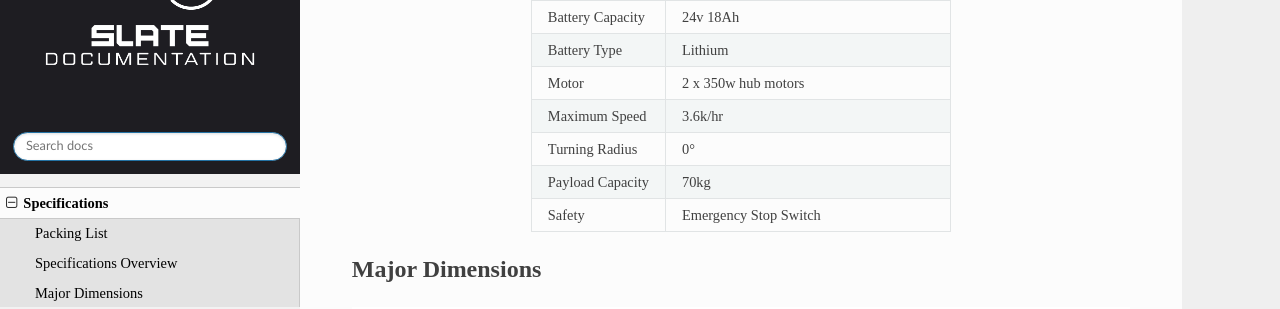
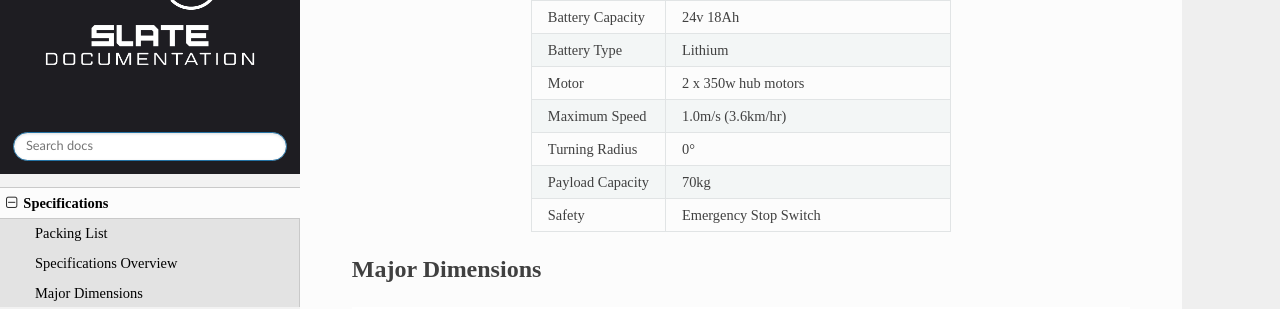
Before and after one commit to TrossenRobotics/slate_docs, a Sphinx documentation site: the page built from docs/specifications.rst, in a window 1280 px wide and 900 px high, scrolled down 470 px. Shown: the part 152-461 px from the top of the window. Built offline with Sphinx 7.4.7 and the Read the Docs theme 2.0.0, drawn with Linux system fonts in a browser that asks for light colours; some web fonts are replaced.

Commit message:
add max speed in m/s, fix k/hr to km/hr (#8)

```diff
--- a/docs/specifications.rst
+++ b/docs/specifications.rst
@@ -37,7 +37,7 @@ Specifications Overview
   * - Motor
     - 2 x 350w hub motors
   * - Maximum Speed
-    - 3.6k/hr
+    - 1.0m/s (3.6km/hr)
   * - Turning Radius
     - 0°
   * - Payload Capacity
```
